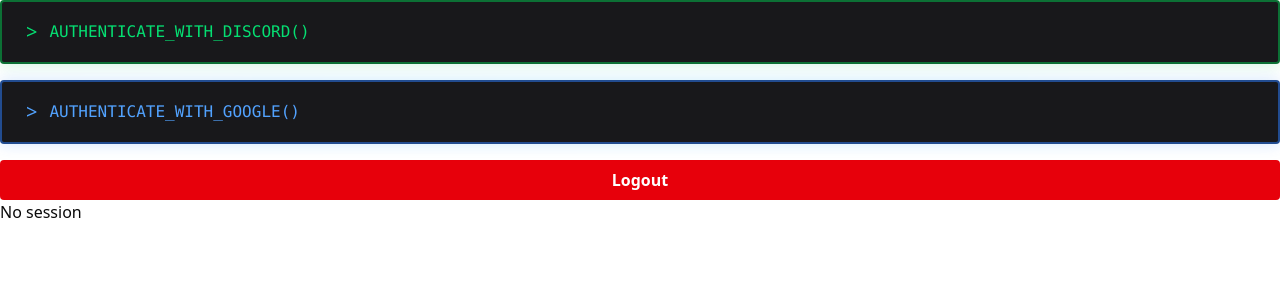
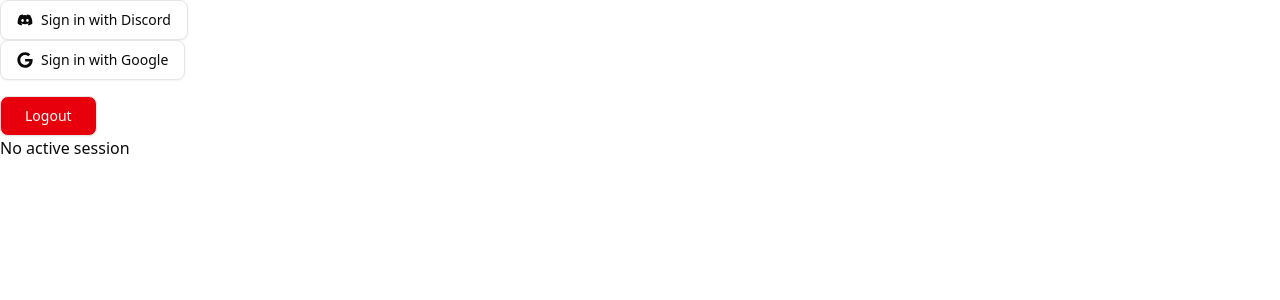
Before and after one commit to Wiibleyde/Fread, a Next.js app: page / in a window 1280 px wide. Shown: the top 300 px of the page. Built offline with nearby package versions, Linux system fonts and the light colour scheme; no server answers.

Commit message:
feat: refactor authentication components and add react-icons support
Signed-off-by: Wiibleyde <nathan@bonnell.fr>

```diff
--- a/app/page.tsx
+++ b/app/page.tsx
@@ -1,81 +1,21 @@
-import { auth, signIn, signOut } from "@/auth";
+import { auth } from "@/auth";
+import { SignIn } from "@/components/auth/SignIn";
+import { SignOut } from "@/components/auth/SignOut";
 
 export default async function Home() {
     const session = await auth();
 
     return (
         <div>
-            <form
-                action={async () => {
-                    "use server";
-                    await signIn("discord");
-                }}
-            >
-                <button type="submit" className="w-full group relative">
-                    {/* Glowing border effect */}
-                    <div className="absolute inset-0 bg-linear-to-r from-green-500/20 via-emerald-500/20 to-green-500/20 rounded blur-sm group-hover:blur-md transition-all" />
+            <SignIn provider="discord" />
+            <SignIn provider="google" />
 
-                    <div className="relative bg-zinc-900 border-2 border-green-500/50 rounded px-6 py-4 hover:border-green-400 hover:bg-zinc-800 transition-all duration-300 group-hover:shadow-[0_0_20px_rgba(0,255,65,0.3)]">
-                        <div className="flex items-center justify-between gap-4">
-                            <div className="flex items-center gap-3 flex-1">
-                                <span className="text-green-400 text-lg sm:text-xl">
-                                    &gt;
-                                </span>
-                                <span className="font-mono text-green-400 text-sm sm:text-base font-medium">
-                                    AUTHENTICATE_WITH_DISCORD()
-                                </span>
-                            </div>
-                        </div>
-                    </div>
-                </button>
-            </form>
-            {/* Login google */}
-            <form
-                action={async () => {
-                    "use server";
-                    await signIn("google");
-                }}
-            >
-                <button type="submit" className="w-full group relative mt-4">
-                    {/* Glowing border effect */}
-                    <div className="absolute inset-0 bg-linear-to-r from-blue-500/20 via-sky-500/20 to-blue-500/20 rounded blur-sm group-hover:blur-md transition-all" />
-
-                    <div className="relative bg-zinc-900 border-2 border-blue-500/50 rounded px-6 py-4 hover:border-blue-400 hover:bg-zinc-800 transition-all duration-300 group-hover:shadow-[0_0_20px_rgba(0,123,255,0.3)]">
-                        <div className="flex items-center justify-between gap-4">
-                            <div className="flex items-center gap-3 flex-1">
-                                <span className="text-blue-400 text-lg sm:text-xl">
-                                    &gt;
-                                </span>
-                                <span className="font-mono text-blue-400 text-sm sm:text-base font-medium">
-                                    AUTHENTICATE_WITH_GOOGLE()
-                                </span>
-                            </div>
-                        </div>
-                    </div>
-                </button>
-            </form>
-            {/* Logout */}
-            <form
-                action={async () => {
-                    "use server";
-                    await signOut({
-                        redirectTo: "/",
-                    });
-                }}
-                className="mt-4"
-            >
-                <button
-                    type="submit"
-                    className="w-full bg-red-600 hover:bg-red-700 text-white font-semibold py-2 px-4 rounded"
-                >
-                    Logout
-                </button>
-            </form>
+            <SignOut />
             <div>
                 {session ? (
                     <pre>{JSON.stringify(session, null, 2)}</pre>
                 ) : (
-                    <p>No session</p>
+                    <p>No active session</p>
                 )}
             </div>
         </div>
--- /dev/null
+++ b/components/auth/SignIn.tsx
@@ -0,0 +1,40 @@
+import { FaApple, FaDiscord, FaGoogle } from "react-icons/fa";
+import { signIn } from "@/auth";
+import { Button } from "../ui/button";
+
+interface SignInProps {
+    provider: "google" | "discord" | "apple";
+}
+
+export function SignIn({ provider }: SignInProps) {
+    let icon: React.ReactNode;
+
+    switch (provider) {
+        case "google":
+            icon = <FaGoogle />;
+            break;
+        case "discord":
+            icon = <FaDiscord />;
+            break;
+        case "apple":
+            icon = <FaApple />;
+            break;
+        default:
+            throw new Error("Unsupported provider");
+    }
+
+    return (
+        <form
+            action={async () => {
+                "use server";
+                await signIn(provider);
+            }}
+        >
+            <Button type="submit" variant="outline" size="lg">
+                {icon}
+                Sign in with{" "}
+                {provider.charAt(0).toUpperCase() + provider.slice(1)}
+            </Button>
+        </form>
+    );
+}
--- /dev/null
+++ b/components/auth/SignOut.tsx
@@ -0,0 +1,20 @@
+import { signOut } from "@/auth";
+import { Button } from "../ui/button";
+
+export function SignOut() {
+    return (
+        <form
+            action={async () => {
+                "use server";
+                await signOut({
+                    redirectTo: "/",
+                });
+            }}
+            className="mt-4"
+        >
+            <Button type="submit" variant="outline" size="lg" className="bg-red-600 hover:bg-red-700 text-white">
+                Logout
+            </Button>
+        </form>
+    );
+}
--- a/package.json
+++ b/package.json
@@ -23,6 +23,7 @@
         "pg": "^8.16.3",
         "react": "19.2.0",
         "react-dom": "19.2.0",
+        "react-icons": "^5.5.0",
         "tailwind-merge": "^3.4.0"
     },
     "devDependencies": {
```
Also changed, not shown: 1 other file (tests, documents, lock files or other folders).
